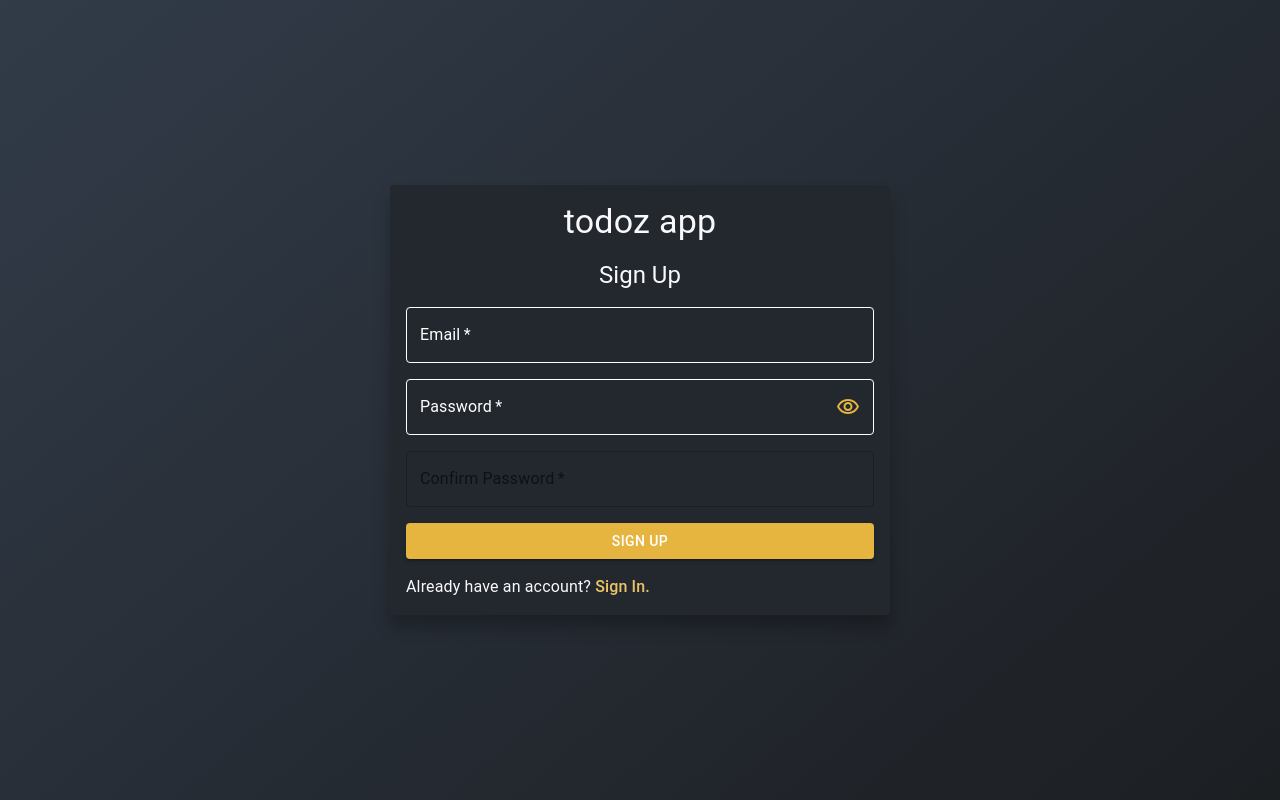
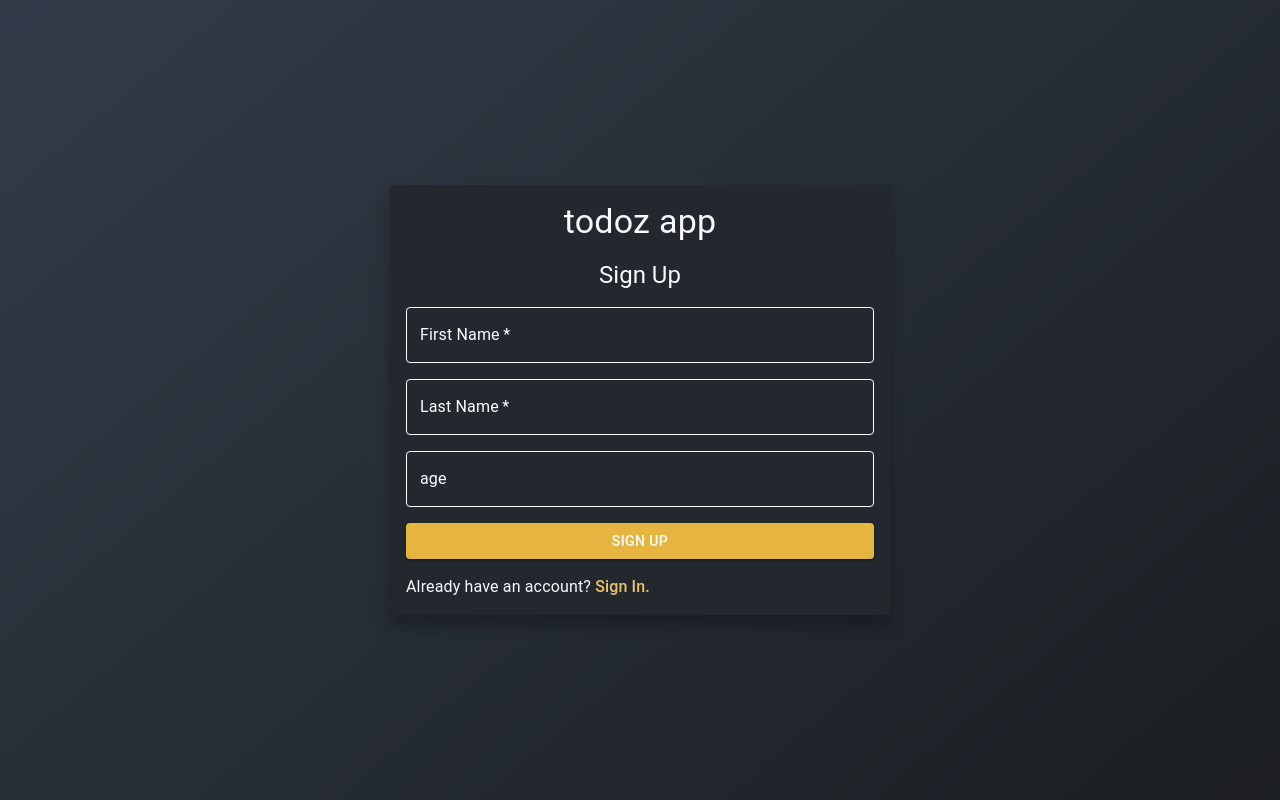
Before and after one commit to wajahatfaryadali/next-todo, a Next.js app: page /auth/sign-up in a window 1280 px wide. Built offline with nearby package versions, Linux system fonts and the light colour scheme.

Commit message:
Sign up form and api modified
- sign up functionality added
- user can add new user
- warning box is added for user creation
- new helper method added but not used

```diff
--- a/src/apis/apiConstants.ts
+++ b/src/apis/apiConstants.ts
@@ -1,7 +1,9 @@
 
 const login = '/auth/login'
+const addUser = '/users/add'
 
 
 export const baseUrl = 'https://dummyjson.com';
 
 export const SIGN_IN_API_URL = `${baseUrl + login}`
+export const SIGN_UP_API_URL = `${baseUrl + addUser}`
--- a/src/apis/auth/authApis.ts
+++ b/src/apis/auth/authApis.ts
@@ -1,6 +1,6 @@
-import { SignInFormValueState } from "@/app/auth/config"
+import { SignInFormValueState, SignUpFormValueState } from "@/app/auth/config"
 import axios from "axios"
-import { SIGN_IN_API_URL } from "../apiConstants"
+import { SIGN_IN_API_URL, SIGN_UP_API_URL } from "../apiConstants"
 import { errorHandler } from "@/utils/helpers/apis"
 
 export const signInApi = async (payload: SignInFormValueState) => {
@@ -17,3 +17,20 @@ export const signInApi = async (payload: SignInFormValueState) => {
         throw errorHandler(error)
     }
 }
+
+export const signUpApi = async (payload: SignUpFormValueState) => {
+    const payloadWithUserName = {
+        firstName: payload.firstName,
+        lastName: payload.lastName,
+        age: payload.age ?? ''
+
+    }
+
+    try {
+        const response = await axios.post(SIGN_UP_API_URL, payloadWithUserName);
+        return response;
+    } catch (error) {
+        console.error('Error in signInApi:', errorHandler(error));
+        throw errorHandler(error)
+    }
+}
--- a/src/app/auth/sign-up/page.tsx
+++ b/src/app/auth/sign-up/page.tsx
@@ -3,21 +3,42 @@ import CustomLayout from '@/components/CustomLayout/CustomLayout'
 import BoxContainer from '@/components/muiComponents/BoxContainer/BoxContainer'
 import React, { useState } from 'react'
 import { SignUpFormValueState } from '../config'
-import { Box, Button, TextField, Typography } from '@mui/material'
+import { Box, Button, Typography } from '@mui/material'
 import Link from 'next/link'
 import { URL_SIGN_IN } from '@/utils/routes-path'
 import MTextField from '@/components/muiComponents/MTextField/MTextField'
+import { containsOnlySpaces } from '@/utils/helpers/helpers'
+import { toaster } from '@/utils/helpers/toaster'
+import { ERR_AGE, ERR_FIRST_NAME_EMPTY, ERR_LAST_NAME_EMPTY, SUCCESS_USER_ADDED, USER_CREATION_WARNING } from '@/utils/constants/messages'
+import { signUpApi } from '@/apis/auth/authApis'
+import { useRouter } from 'next/navigation'
+import ConfirmBox from '@/components/TodoComponents/ConfirmBox/ConfirmBox'
 
 const page = () => {
 
+  const router = useRouter();
+
   const [value, setValue] = useState<SignUpFormValueState>({
-    email: '',
-    password: '',
-    confirmPassword: '',
+    firstName: '',
+    lastName: '',
+    age: '',
   })
+
+  const [showWarning, setShowWarning] = useState(false);
 
   const handleSubmit = (event: React.FormEvent) => {
     event.preventDefault()
+
+    // const arePasswordsSame = checkPasswordSame(value.password, value.confirmPassword);
+    const onlySpacesFn = containsOnlySpaces(value.firstName);
+    const onlySpacesLn = containsOnlySpaces(value.lastName);
+
+    if (onlySpacesFn || onlySpacesLn || isNaN(Number(value.age))) {
+      const errorMsg = isNaN(Number(value.age)) ? ERR_AGE : onlySpacesFn ? ERR_FIRST_NAME_EMPTY : ERR_LAST_NAME_EMPTY
+      toaster.show('error', errorMsg);
+    } else {
+      setShowWarning(true);
+    }
   }
 
   const handleChange = (event: React.ChangeEvent<HTMLTextAreaElement | HTMLInputElement>) => {
@@ -28,6 +49,24 @@ const page = () => {
     })
   }
 
+
+
+  const confirmCreation = () => {
+    setShowWarning(false);
+    signUpApi(value).then((res: any) => {
+      console.log('res *** ', res)
+      toaster.show('success', SUCCESS_USER_ADDED)
+      setValue({
+        firstName: '',
+        lastName: '',
+        age: '',
+      })
+      router.push(URL_SIGN_IN);
+    }).catch((err: any) => {
+      console.log('err *** ', err)
+      toaster.show('error', err);
+    })
+  }
 
   return (
     <CustomLayout>
@@ -46,29 +85,43 @@ const page = () => {
             Sign Up
           </Typography>
           <MTextField
-            id="email"
-            label="Email"
-            type="email"
-            value={value.email}
+            // id="email"
+            // label="Email"
+            id="firstName"
+            label="First Name"
+            type="text"
+            // value={value.email}
+            value={value.firstName}
             onChange={handleChange}
             required
           />
           <MTextField
-            id="password"
-            label="Password"
-            type="password"
-            value={value.password}
+            // id="password"
+            // label="Password"
+            // type="password"
+            id="lastName"
+            label="Last Name"
+            type="text"
+            value={value.lastName}
             onChange={handleChange}
             required
           />
 
-          <TextField
+          {/* <MTextField
             id="confirmPassword"
             label="Confirm Password"
             type="password"
             value={value.confirmPassword}
             onChange={handleChange}
             required
+          /> */}
+
+          <MTextField
+            id="age"
+            label="age"
+            type="text"
+            value={value.age}
+            onChange={handleChange}
           />
 
           <Button variant='contained' fullWidth type='submit'>
@@ -85,6 +138,13 @@ const page = () => {
             </Typography>
           </Box>
         </Box>
+        <ConfirmBox
+          title="Create User Confirmation!"
+          message={USER_CREATION_WARNING}
+          open={showWarning}
+          cancelHandler={() => setShowWarning(false)}
+          confirmHandler={confirmCreation}
+        />
       </BoxContainer>
     </CustomLayout>
   )
--- a/src/utils/constants/messages.ts
+++ b/src/utils/constants/messages.ts
@@ -1,8 +1,16 @@
 // Error messages
 export const ERR_EMAIL_EMPTY = "Email cannot be empty";
 export const ERR_PASSWORD_EMPTY = "Password cannot be empty";
+export const ERR_PASSWORD_NOT_SAME = "Password and Confirm Password are not same";
 export const ERR_OCCUR = "An error occurred. Please try again."
+export const ERR_FIRST_NAME_EMPTY = "First name cannot be empty."
+export const ERR_LAST_NAME_EMPTY = "Last name cannot be empty."
+export const ERR_AGE = "Age cannot be alphabets."
+
 
 // sueecss messages
 export const SUCCESS_USER_LOGIN = "User logged in Successfully"
 export const SUCCESS_USER_LOGOUT = "User logged out Successfully"
+export const SUCCESS_USER_ADDED = "User added Successfully"
+
+export const USER_CREATION_WARNING= "Please note that login is not possible with the created user due to the simulated nature of the process, and the user details will not be stored in the database. This behavior is in accordance with the DummyJSON documentation."
--- a/src/utils/helpers/helpers.ts
+++ b/src/utils/helpers/helpers.ts
@@ -13,3 +13,12 @@ export function containsOnlySpaces(password: string | number) {
     const regex = /^\s*$/;
     return regex.test(string);
 }
+
+
+export const checkPasswordSame = (password: string | number, confirmPassword: string | number) => {
+    if (password !== confirmPassword) {
+        return false;
+    } else {
+        return true;
+    }
+}
```
Also changed, not shown: src/app/auth/config.ts (+11 -3 lines), src/app/auth/sign-in/page.tsx (+7 -0 lines).
